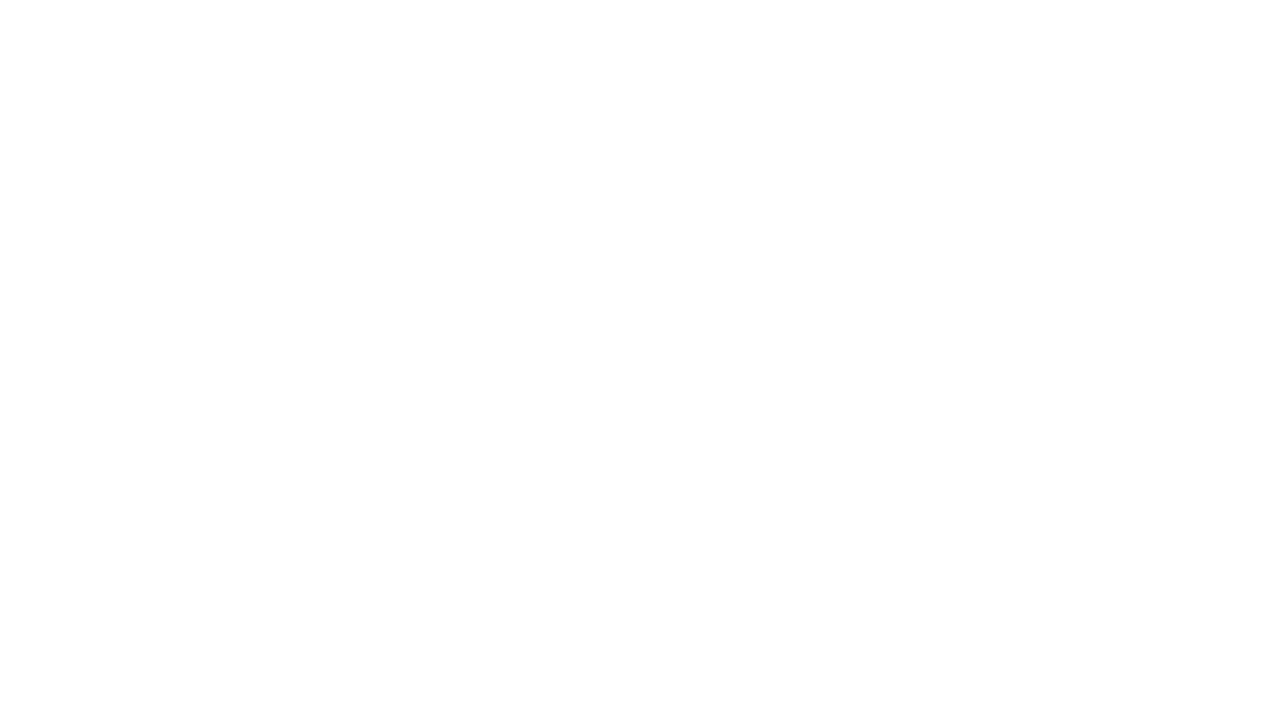
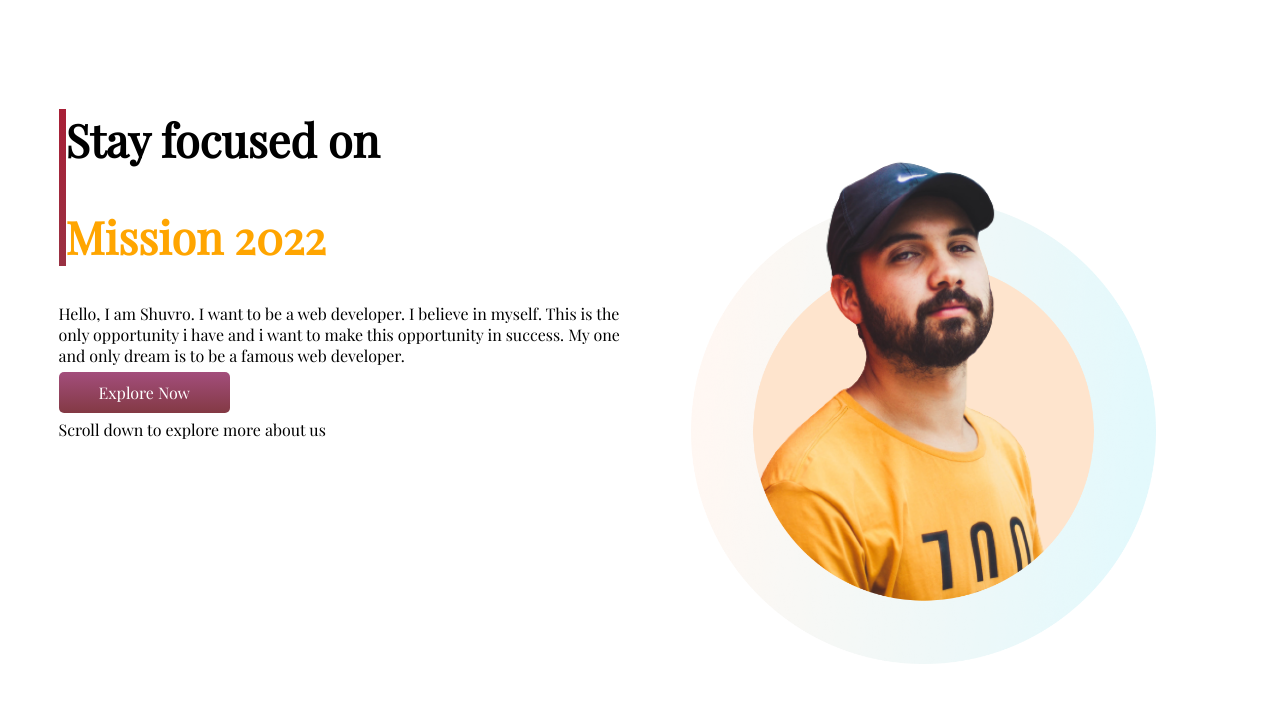
Before and after one commit to alneedrs2/first-assignment, a plain HTML site: page index.html in a window 1280 px wide. Drawn offline with nearby package versions, Linux system fonts and the light colour scheme.

Commit message:
section one

```diff
--- a/index.html
+++ b/index.html
@@ -1,15 +1,35 @@
-<!DOCTYPE html>
 <html lang="en">
 
 <head>
     <meta charset="UTF-8">
     <meta http-equiv="X-UA-Compatible" content="IE=edge">
     <meta name="viewport" content="width=device-width, initial-scale=1.0">
-    <title>Document</title>
+    <title>First Assignment</title>
+    <link rel="preconnect" href="https://fonts.googleapis.com">
+    <link rel="preconnect" href="https://fonts.gstatic.com" crossorigin>
+    <link href="https://fonts.googleapis.com/css2?family=Playfair+Display&display=swap" rel="stylesheet">
+    <link rel="stylesheet" href="style.css">
+
 </head>
 
 <body>
-
-</body>
-
-</html>
+    <section class="first-section">
+        <div class="half-width ">
+            <div>
+                <div class="first-div">
+                    <h1>Stay focused on </h1>
+                    <h1 class="color">Mission 2022</h1>
+                </div>
+                <p>
+                    Hello, I am Shuvro. I want to be a web developer. I believe in myself. This is the only opportunity
+                    i have and i want to make this opportunity in success. My one and only dream is to be a famous web
+                    developer.
+                </p>
+                <a class="link-button" href="#">Explore Now</a>
+                <p>Scroll down to explore more about us</p>
+            </div>
+        </div>
+        <div class="half-width">
+            <img src="person/person-2.png" alt="person 1">
+        </div>
+    </section>
--- /dev/null
+++ b/style.css
@@ -0,0 +1,33 @@
+body{
+    font-family: 'Playfair Display', serif;
+}
+h1{
+    font-size: 45px;
+}
+.first-section{
+    display: flex;
+}
+.color{
+    color: orange;
+}
+.half-width{
+    width: 50%;
+    padding-left: 4%;
+    padding-top: 5%;
+}
+.half-width img{
+    width: 80%;
+}
+.first-div{
+    border-left: 7px solid;
+    border-image: linear-gradient(rgb(168, 31, 54), rgb(153, 49, 67));
+    border-image-slice: 1;
+}
+.link-button{
+    text-decoration: none;
+    color: white;
+    background-image: linear-gradient(rgb(163, 78, 124), rgb(131, 57, 68));
+    padding: 10px 40px;
+    font-weight: 100;
+    border-radius: 5px;
+}
```
Also changed, not shown: person/sadakalo.png (added), stye.css (deleted).
